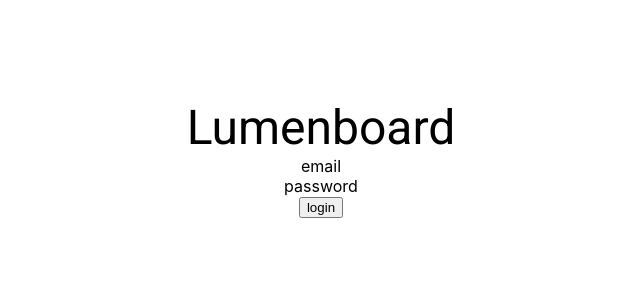
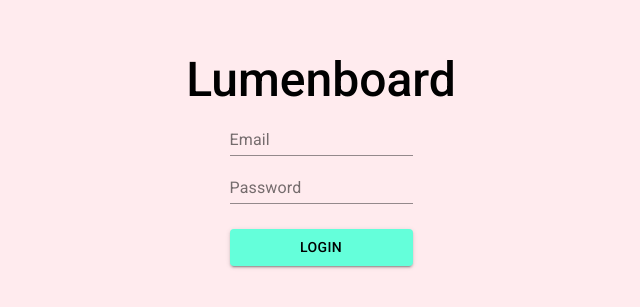
Before and after one commit to xerxes23/lumen-client, a React (Create React App) app: page /login in a window 1280 px wide. Shown: the part 241-548 px from the top of the page, without its empty margins (319-959 px from the left). Built offline with nearby package versions, Linux system fonts and the light colour scheme.

Commit message:
Implemented and styled Login component

```diff
--- a/src/App.css
+++ /dev/null
@@ -1,38 +0,0 @@
-.App {
-  text-align: center;
-}
-
-.App-logo {
-  height: 40vmin;
-  pointer-events: none;
-}
-
-@media (prefers-reduced-motion: no-preference) {
-  .App-logo {
-    animation: App-logo-spin infinite 20s linear;
-  }
-}
-
-.App-header {
-  background-color: #282c34;
-  min-height: 100vh;
-  display: flex;
-  flex-direction: column;
-  align-items: center;
-  justify-content: center;
-  font-size: calc(10px + 2vmin);
-  color: white;
-}
-
-.App-link {
-  color: #61dafb;
-}
-
-@keyframes App-logo-spin {
-  from {
-    transform: rotate(0deg);
-  }
-  to {
-    transform: rotate(360deg);
-  }
-}
--- a/src/App.js
+++ b/src/App.js
@@ -1,12 +1,19 @@
-import "./App.css";
-
 import { Redirect, Route, Switch } from "react-router-dom";
 
 import Landing from "./components/landing/Landing";
+import { makeStyles } from "@material-ui/core/styles";
+
+const useStyles = makeStyles({
+	app: {
+		width: "100vw",
+	},
+});
 
 function App() {
+	const classes = useStyles();
+
 	return (
-		<div className="App">
+		<div className={classes.app}>
 			<Switch>
 				<Route path="/">
 					<Landing />
--- a/src/colorTheme.js
+++ b/src/colorTheme.js
@@ -3,15 +3,15 @@ import { createMuiTheme } from "@material-ui/core/styles";
 export const theme = createMuiTheme({
 	palette: {
 		primary: {
-			light: "#757ce8",
-			main: "#3f50b5",
-			dark: "#002884",
-			contrastText: "#fff",
+			light: "#9effff",
+			main: "#64ffda",
+			dark: "#14cba8",
+			contrastText: "#000",
 		},
 		secondary: {
-			light: "#ff7961",
-			main: "#f44336",
-			dark: "#ba000d",
+			light: "#ffbcaf",
+			main: "#ff8a80",
+			dark: "#c85a54",
 			contrastText: "#000",
 		},
 	},
--- a/src/components/landing/Landing.js
+++ b/src/components/landing/Landing.js
@@ -7,12 +7,20 @@ import { SignUp } from "./signup/SignUp";
 import { makeStyles } from "@material-ui/core/styles";
 
 const useStyles = makeStyles({
-	root: {
+	mainContainer: {
 		display: "flex",
 		flexDirection: "column",
 		justifyContent: "center",
 		alignItems: "center",
 		height: "100vh",
+		width: "100vw",
+		backgroundColor: "#ffebee",
+	},
+	header: {
+		fontWeight: 500,
+	},
+	loginButton: {
+		marginTop: 10,
 	},
 });
 
@@ -20,8 +28,10 @@ export default function Landing() {
 	const classes = useStyles();
 
 	return (
-		<Container className={classes.root}>
-			<Typography variant="h3">Lumenboard</Typography>
+		<div className={classes.mainContainer}>
+			<Typography className={classes.header} variant="h3">
+				Lumenboard
+			</Typography>
 			<Switch>
 				<Route path="/signup">
 					<SignUp />
@@ -31,6 +41,6 @@ export default function Landing() {
 					<Login />
 				</Route>
 			</Switch>
-		</Container>
+		</div>
 	);
 }
--- a/src/components/landing/login/Login.js
+++ b/src/components/landing/login/Login.js
@@ -1,11 +1,66 @@
-import React from "react";
+import { Button, TextField } from "@material-ui/core";
+import React, { useState } from "react";
+
+import { makeStyles } from "@material-ui/styles";
+
+const useStyles = makeStyles({
+	root: {
+		display: "flex",
+		flexDirection: "column",
+	},
+	loginButton: {
+		marginTop: 25,
+	},
+});
 
 export function Login() {
+	const [email, setEmail] = useState("");
+	const [password, setPassword] = useState("");
+
+	const handleEmailChange = (event) => {
+		setEmail(event.target.value);
+	};
+
+	const handlePasswordChange = (event) => {
+		setPassword(event.target.value);
+	};
+
+	const handleLogin = (event) => {
+		console.log({
+			credentials: {
+				email,
+				password,
+			},
+		});
+		setEmail("");
+		setPassword("");
+	};
+
+	const classes = useStyles();
+
 	return (
-		<div>
-			<div>email</div>
-			<div>password</div>
-			<button>login</button>
-		</div>
+		<form className={classes.root}>
+			<TextField
+				id="standard-basic"
+				label="Email"
+				value={email}
+				onChange={handleEmailChange}
+			/>
+			<TextField
+				id="standard-basic"
+				label="Password"
+				type="password"
+				value={password}
+				onChange={handlePasswordChange}
+			/>
+			<Button
+				className={classes.loginButton}
+				variant="contained"
+				color="primary"
+				onClick={handleLogin}
+			>
+				Login
+			</Button>
+		</form>
 	);
 }
--- a/src/index.css
+++ b/src/index.css
@@ -11,3 +11,9 @@ code {
 	font-family: source-code-pro, Menlo, Monaco, Consolas, "Courier New",
 		monospace;
 }
+
+html {
+	padding: 0;
+	margin: 0;
+	width: 100%;
+}
```
Also changed, not shown: 1 other file (tests, documents, lock files or other folders).
